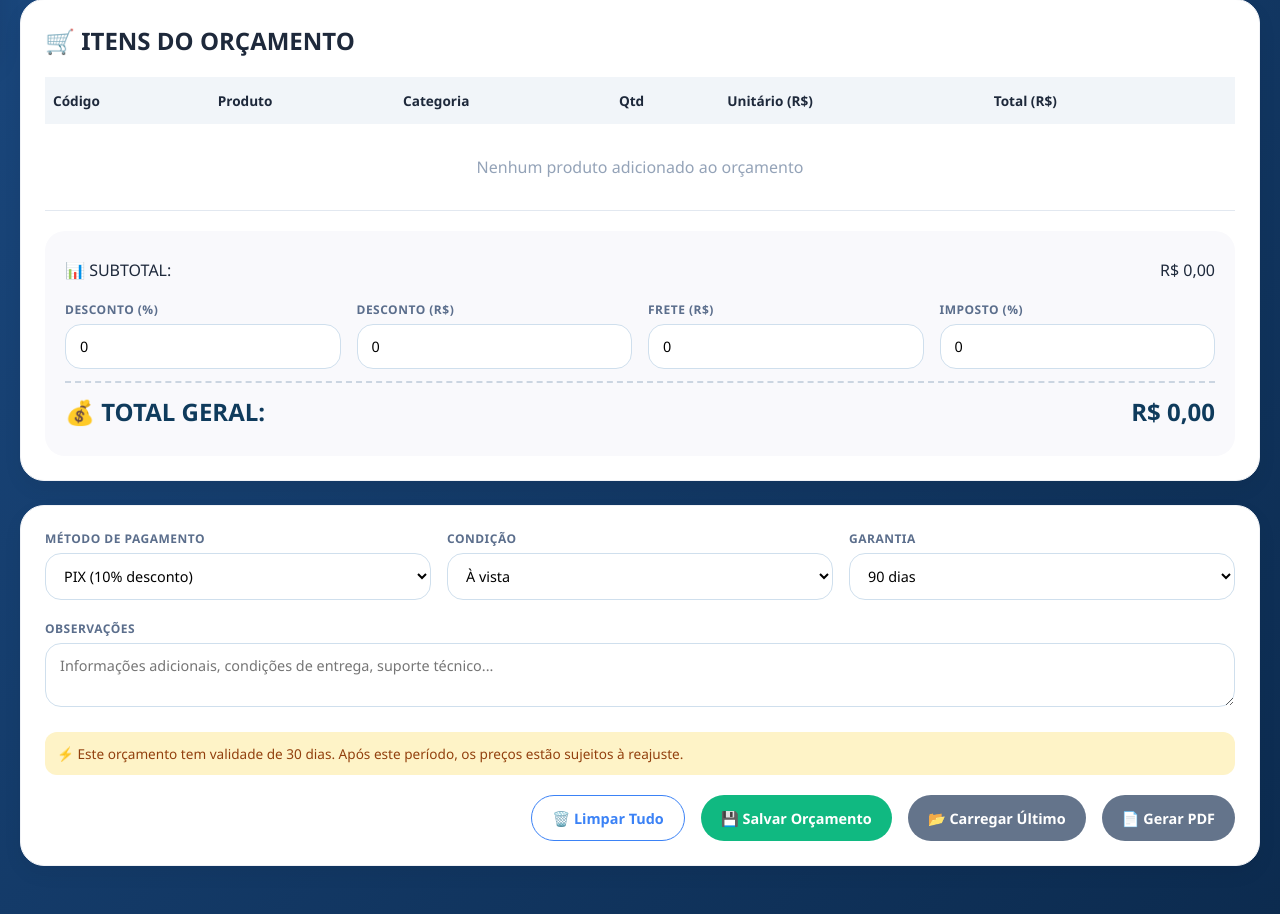
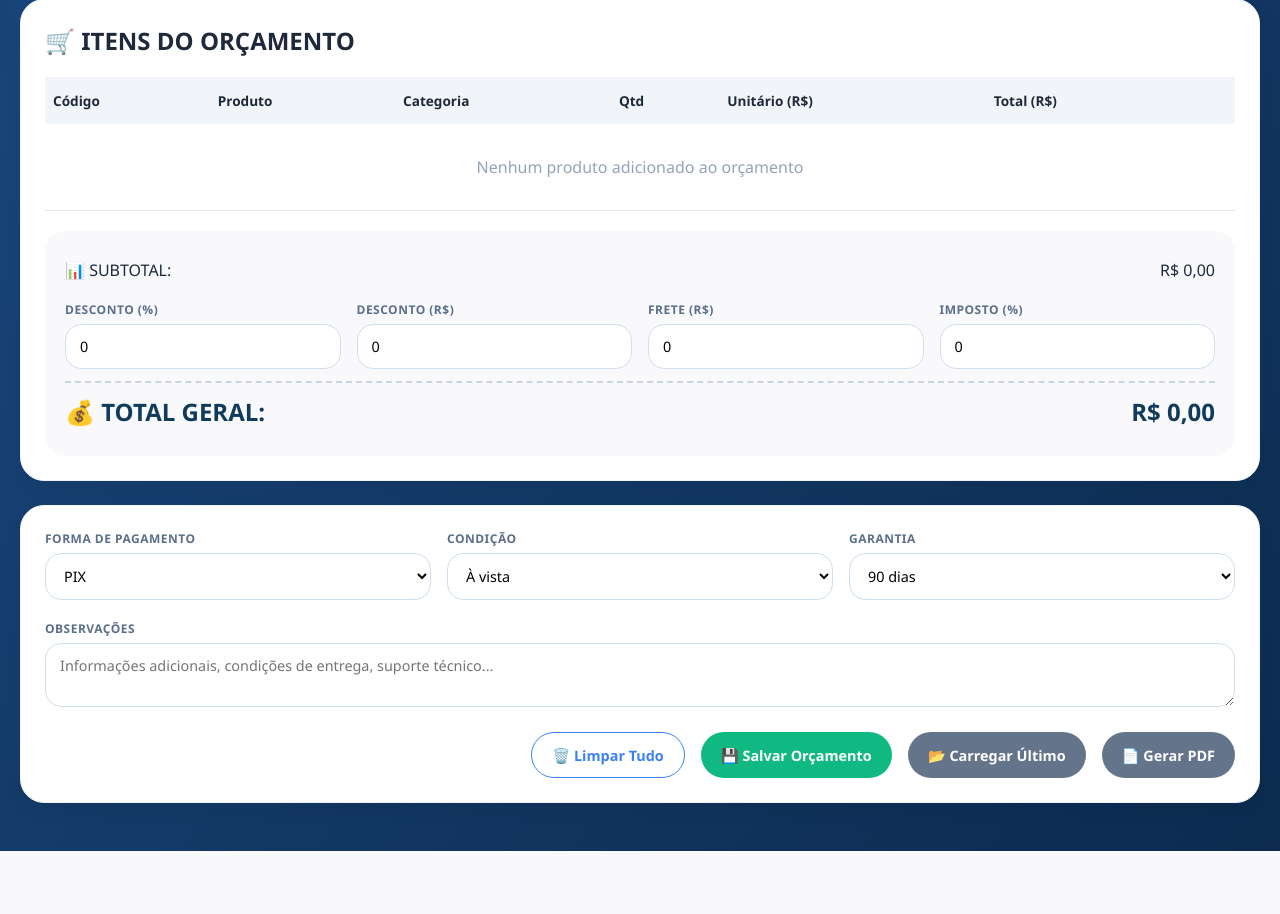
Before and after one commit to josegsantoss/PROJETO_SGE, a Flask app: page /orcamento in a window 1280 px wide. Shown: the part 735-1649 px from the top of the page. After the commit the page ends 1586 px from the top, so only its background shows below. Run offline with Flask 3, Linux system fonts and the light colour scheme; the visitor is signed in with stand-in values (Sample User, id 1).

Commit message:
Update orcamento.html

```diff
--- a/back-end/templates/orcamento.html
+++ b/back-end/templates/orcamento.html
@@ -16,8 +16,8 @@
     <div class="side-menu">
         <div class="menu-header">
             <div class="user-avatar"><i class="fas fa-user-circle"></i></div>
-            <h3>Olá, Usuário</h3>
-            <p><i class="fas fa-envelope"></i> financeiro@empresa.com</p>
+            <h3>Olá, {{ 'Administrador' if session.get('cargo') == 'admin' else 'Funcionário' }}</h3>
+            <p><i class="fas fa-envelope"></i> {{ session.get('usuario_logado') }}</p>
         </div>
         <div class="menu-items">
             <a class="menu-item" href="{{ url_for('menu') }}">
@@ -223,14 +223,14 @@
     <div class="card">
         <div class="form-row">
             <div class="input-group">
-                <label>MÉTODO DE PAGAMENTO</label>
+                <label>FORMA DE PAGAMENTO</label>
                 <select id="metodoPagamento">
-                    <option>PIX (10% desconto)</option>
-                    <option>Dinheiro (5% desconto)</option>
+                    <option>PIX</option>
+                    <option>Dinheiro</option>
                     <option>Cartão de Crédito</option>
                     <option>Cartão de Débito</option>
                     <option>Boleto Bancário</option>
-                    <option>Transferência TED/PIX</option>
+                    <option>Transferência Eletrônica (TED)</option>
                 </select>
             </div>
             <div class="input-group">
@@ -240,7 +240,11 @@
                     <option>Parcelado 2x</option>
                     <option>Parcelado 3x</option>
                     <option>Parcelado 4x</option>
+                    <option>Parcelado 5x</option>
                     <option>Parcelado 6x</option>
+                    <option>Parcelado 7x</option>
+                    <option>Parcelado 8x</option>
+                    <option>Parcelado 9x</option>
                     <option>Parcelado 10x</option>
                 </select>
             </div>
@@ -260,9 +264,7 @@
                 <textarea id="observacoes" rows="2" placeholder="Informações adicionais, condições de entrega, suporte técnico..."></textarea>
             </div>
         </div>
-        <div class="validade">
-            ⚡ Este orçamento tem validade de 30 dias. Após este período, os preços estão sujeitos à reajuste.
-        </div>
+
         <div class="actions-bar">
             <button id="btnLimpar" class="outline">🗑️ Limpar Tudo</button>
             <button id="btnSalvar" class="success">💾 Salvar Orçamento</button>
```
